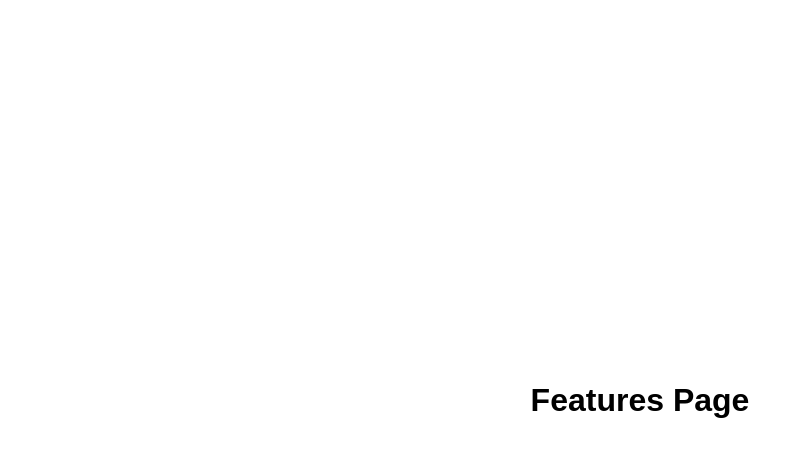
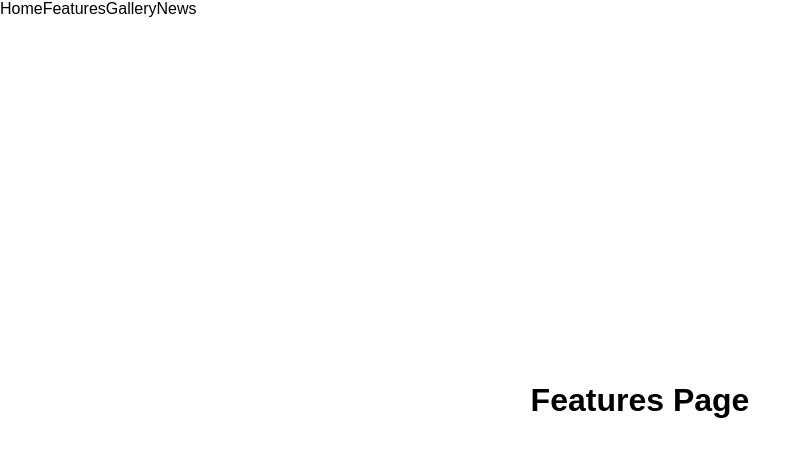
Before and after one commit to shkyung/next-landing-test, a Next.js app: page /features in a window 1280 px wide. Shown: the top 456 px of the page, without its empty margins (0-811 px from the left). Built offline with nearby package versions, Linux system fonts and the light colour scheme.

Commit message:
add header with css

```diff
--- a/components/Header.tsx
+++ b/components/Header.tsx
@@ -2,7 +2,7 @@ import Link from "next/link";
 
 const Header = () => {
     return (
-        <div>
+        <div id={"header"}>
             <Link href="/">
                 <a>Home</a>
             </Link>
--- a/pages/_app.tsx
+++ b/pages/_app.tsx
@@ -6,7 +6,7 @@ function MyApp({Component, pageProps}: AppProps) {
     console.error("_app rendering!!")
     return (
         <>
-            {/*<Header/>*/}
+            <Header/>
             <Component {...pageProps} />
         </>
     )
--- a/styles/globals.css
+++ b/styles/globals.css
@@ -45,3 +45,10 @@ button {
   cursor: pointer;
   font-size: 0.85em;
 }
+#header {
+  width: 100%;
+  position: fixed;
+  height: 50px;
+  top: 0;
+  z-index: 99;
+}
```
